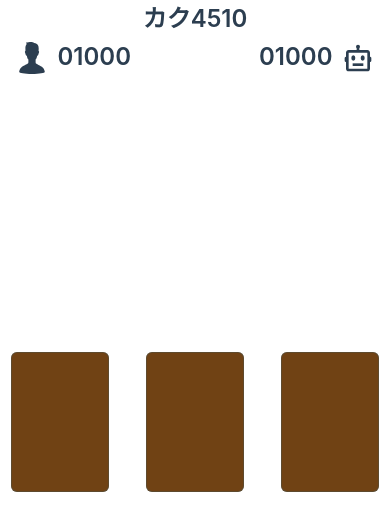
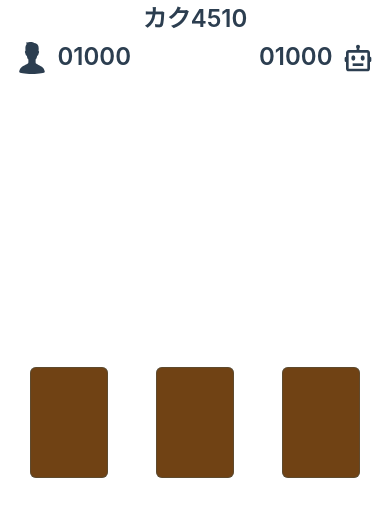
Before and after one commit to supershaneski/vue-kakushigoto-game, a Vue app: page / in a window 390 px wide. Shown: the top 530 px of the page. Built offline with nearby package versions, Linux system fonts and the light colour scheme.

Commit message:
update card size

```diff
--- a/src/App.vue
+++ b/src/App.vue
@@ -219,7 +219,7 @@ onMounted(() => {
 
 @media (max-width: 400px) {
   .card-panel {
-    width: 95%;
+    width: 85%;
   }
 }
 </style>
--- a/src/components/Card.vue
+++ b/src/components/Card.vue
@@ -149,4 +149,12 @@ function handleClick() {
 .rotate-hide-enter, .rotate-hide-leave-to {
   transform: scale(0, 0) rotate(360deg);
 }
+
+
+@media (max-width: 400px) {
+  .card-container {
+    width: 80px;
+    height: 113px;
+  }
+}
 </style>
```
